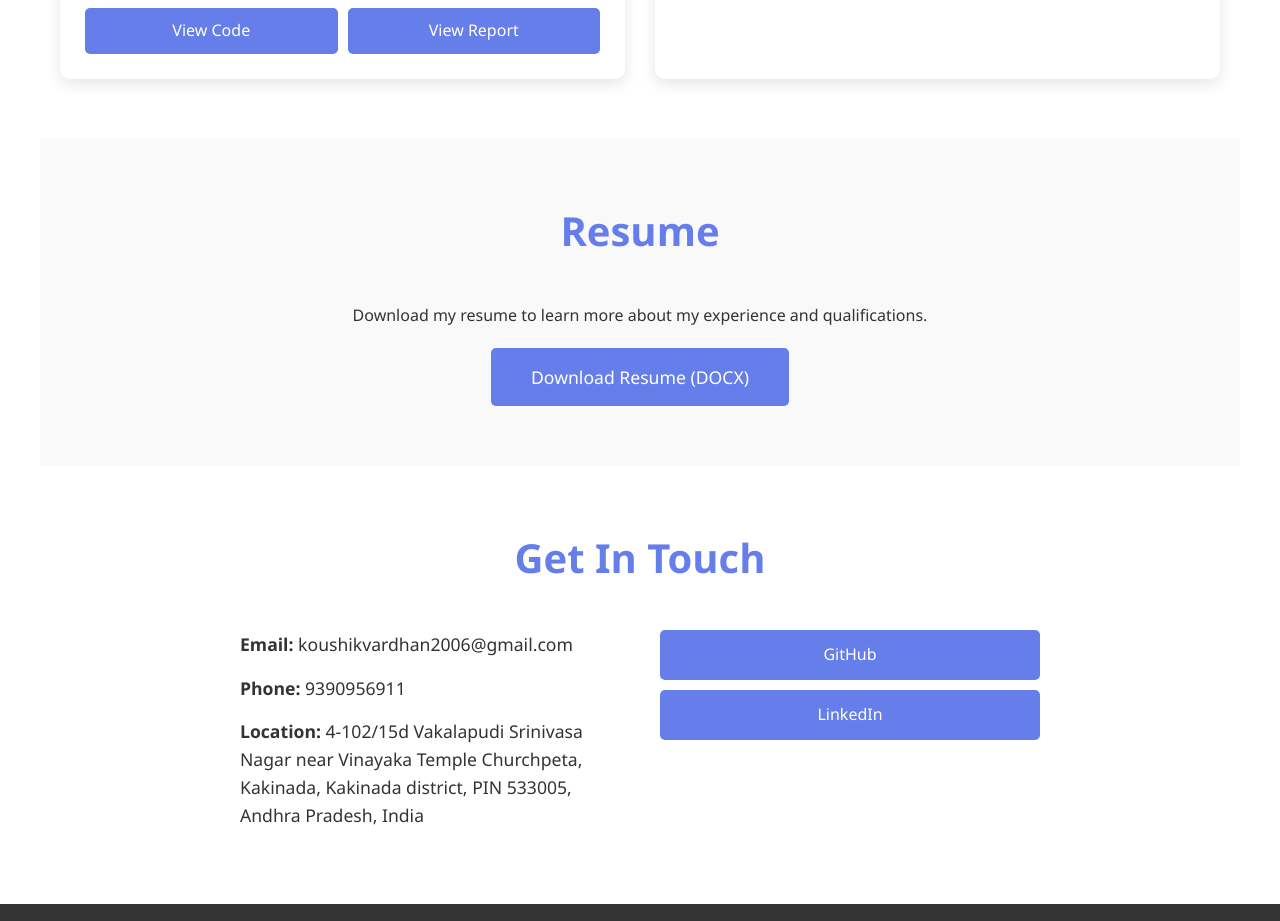
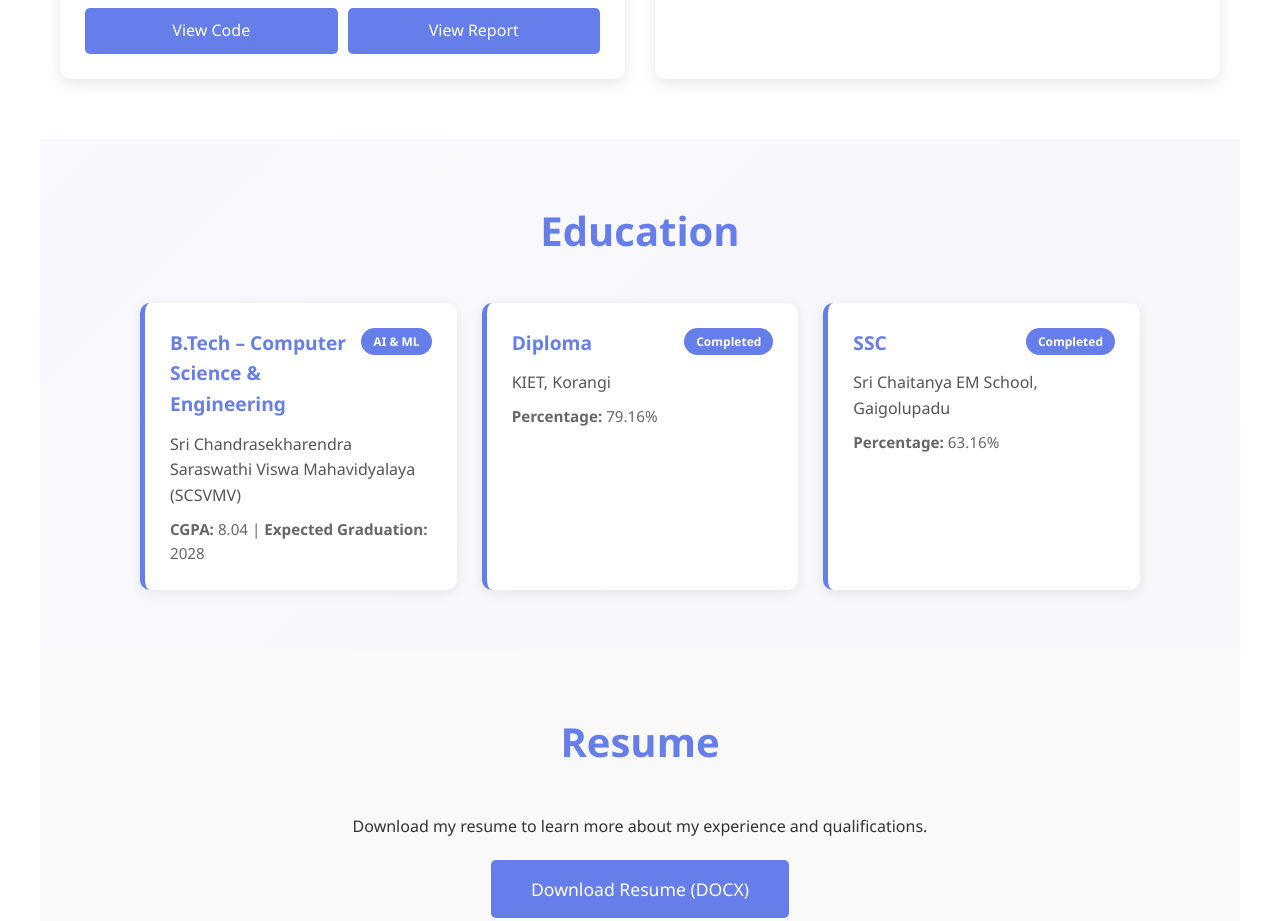
Before and after one commit to ASSASSINGODK/my-portfolio.github.io, a website: page index.html in a window 1280 px wide. Shown: the part 2880-3801 px from the top of the page. Drawn offline with Linux system fonts and the light colour scheme.

Commit message:
Add education section to portfolio

```diff
--- a/index.html
+++ b/index.html
@@ -147,6 +147,39 @@
         </div>
     </section>
 
+    <!-- Education Section -->
+    <section id="education">
+        <h2>Education</h2>
+        <div class="education-container">
+            <div class="education-item">
+                <div class="education-header">
+                    <h3>B.Tech – Computer Science & Engineering</h3>
+                    <span class="education-badge">AI & ML</span>
+                </div>
+                <p class="education-institution">Sri Chandrasekharendra Saraswathi Viswa Mahavidyalaya (SCSVMV)</p>
+                <p class="education-details"><strong>CGPA:</strong> 8.04 | <strong>Expected Graduation:</strong> 2028</p>
+            </div>
+
+            <div class="education-item">
+                <div class="education-header">
+                    <h3>Diploma</h3>
+                    <span class="education-badge">Completed</span>
+                </div>
+                <p class="education-institution">KIET, Korangi</p>
+                <p class="education-details"><strong>Percentage:</strong> 79.16%</p>
+            </div>
+
+            <div class="education-item">
+                <div class="education-header">
+                    <h3>SSC</h3>
+                    <span class="education-badge">Completed</span>
+                </div>
+                <p class="education-institution">Sri Chaitanya EM School, Gaigolupadu</p>
+                <p class="education-details"><strong>Percentage:</strong> 63.16%</p>
+            </div>
+        </div>
+    </section>
+
     <!-- Resume Section -->
     <section id="resume">
         <h2>Resume</h2>
--- a/koushik.css
+++ b/koushik.css
@@ -122,6 +122,69 @@ section h2 {
 
 .skill-category li:last-child {
     border-bottom: none;
+}
+
+/* Education Section */
+#education {
+    background: linear-gradient(135deg, rgba(102, 126, 234, 0.05) 0%, rgba(118, 75, 162, 0.05) 100%);
+}
+
+.education-container {
+    display: grid;
+    grid-template-columns: repeat(auto-fit, minmax(280px, 1fr));
+    gap: 25px;
+    max-width: 1000px;
+    margin: 0 auto;
+}
+
+.education-item {
+    background: white;
+    padding: 25px;
+    border-radius: 10px;
+    border-left: 5px solid #667eea;
+    box-shadow: 0 3px 12px rgba(0, 0, 0, 0.08);
+    transition: transform 0.3s ease, box-shadow 0.3s ease;
+}
+
+.education-item:hover {
+    transform: translateY(-5px);
+    box-shadow: 0 8px 20px rgba(0, 0, 0, 0.12);
+}
+
+.education-header {
+    display: flex;
+    justify-content: space-between;
+    align-items: start;
+    margin-bottom: 12px;
+}
+
+.education-header h3 {
+    color: #667eea;
+    font-size: 1.2em;
+    margin: 0;
+    flex: 1;
+}
+
+.education-badge {
+    background: #667eea;
+    color: white;
+    padding: 4px 12px;
+    border-radius: 15px;
+    font-size: 0.75em;
+    font-weight: bold;
+    white-space: nowrap;
+    margin-left: 10px;
+}
+
+.education-institution {
+    color: #555;
+    font-weight: 500;
+    margin-bottom: 8px;
+}
+
+.education-details {
+    color: #666;
+    font-size: 0.95em;
 }
 
 /* Projects Section */
```
